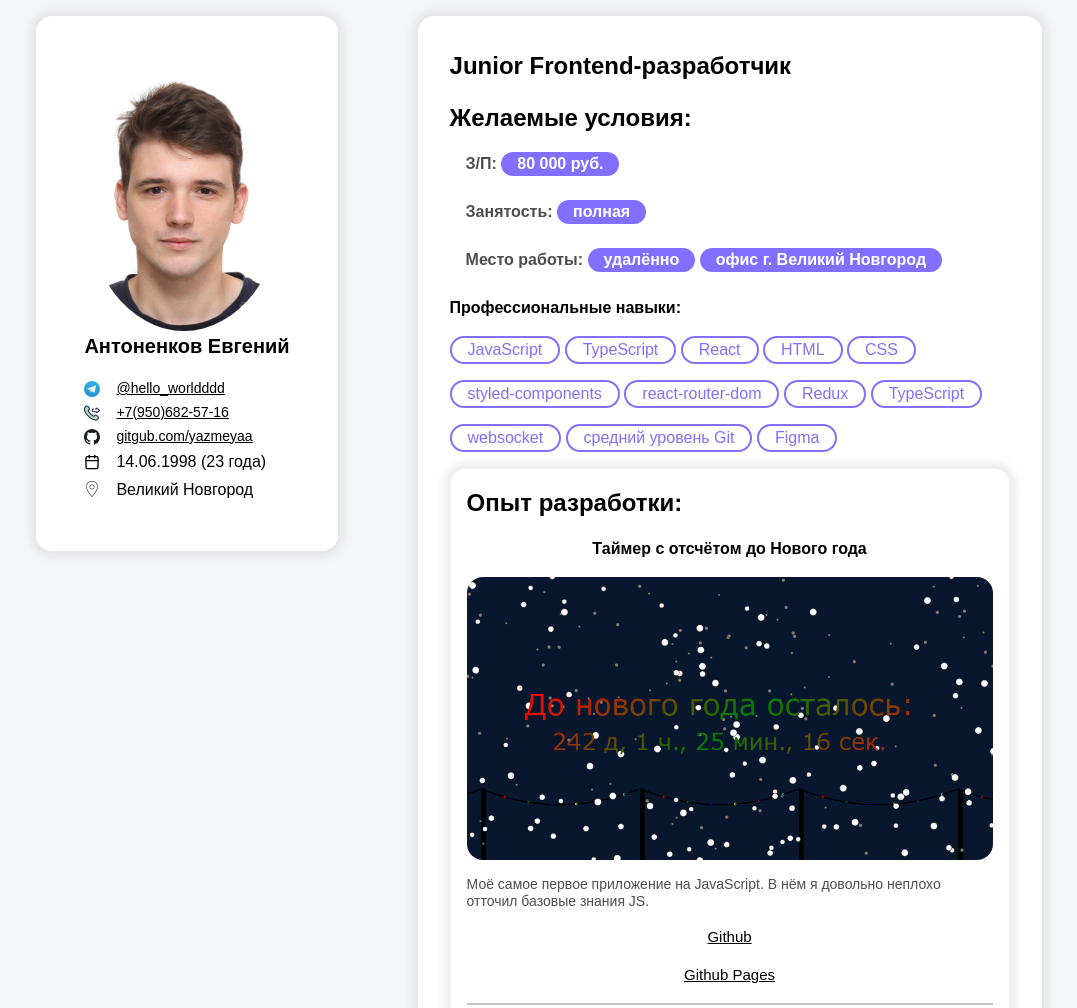
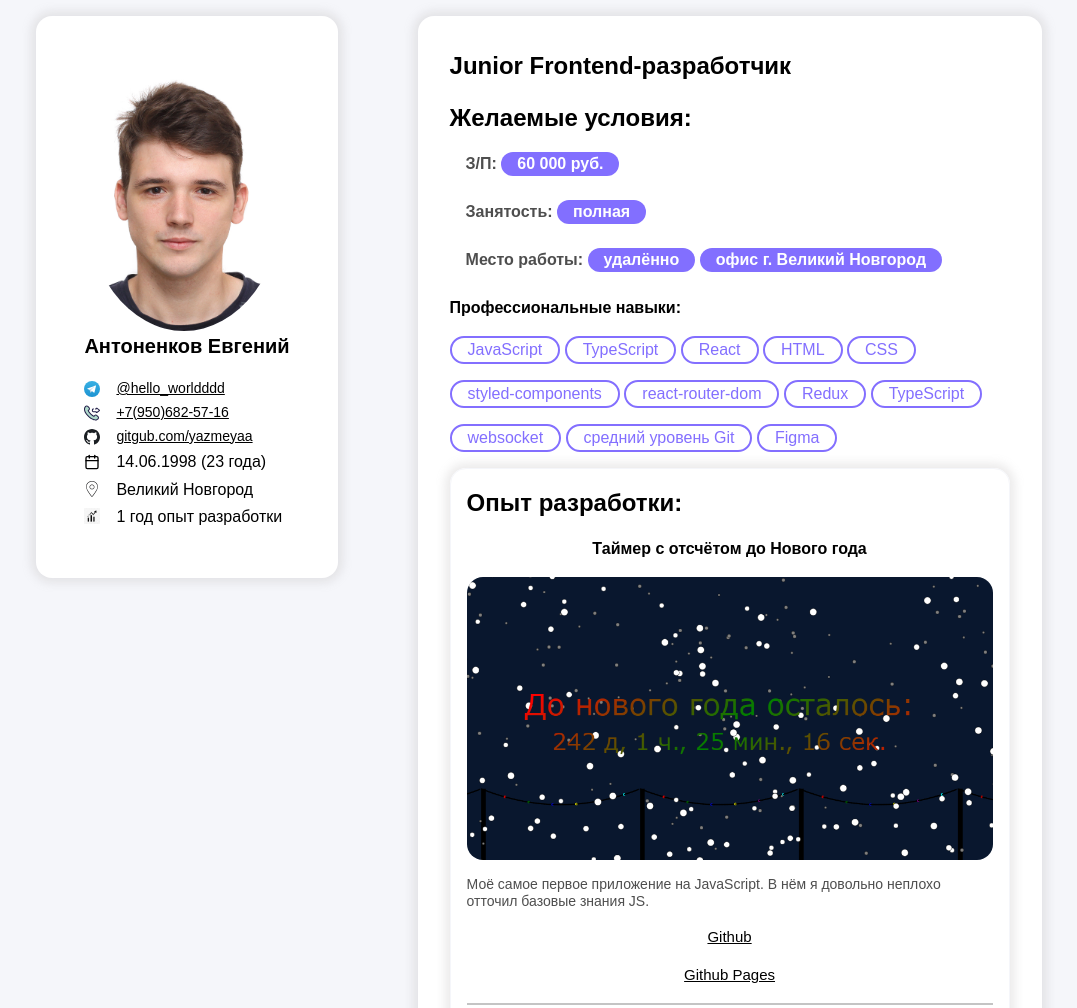
Before and after one commit to yazmeyaa/resume, a plain HTML site: page index.html in a window 1280 px wide. Shown: the top 1008 px of the page, without its empty margins (101-1178 px from the left). Drawn offline with Linux system fonts and the light colour scheme.

Commit message:
Added experience Updadet image of music player

```diff
--- a/index.html
+++ b/index.html
@@ -27,7 +27,8 @@
         </p>
 
         <p class="header_subtitle_item">
-            <img class="logos" src="/resume/src/assets/logos/phone.svg">  <a class="links" href="tel:+7-950-682-57-16">+7(950)682-57-16</a>
+            <img class="logos" src="/resume/src/assets/logos/phone.svg"> <a class="links"
+                href="tel:+7-950-682-57-16">+7(950)682-57-16</a>
         </p>
 
         <p class="header_subtitle_item">
@@ -40,8 +41,13 @@
         <p class="header_subtitle_item">
             <img class="logos" src="/resume/src/assets/logos/calendar.svg"> 14.06.1998 (23 года)
         </p>
+
         <p class="header_subtitle_item">
             <img class="logos" src="/resume/src/assets/logos/geoposition.svg"> Великий Новгород
+        </p>
+
+        <p class="header_subtitle_item">
+            <img class="logos" src="/resume/src/assets/logos/experience.png"> 1 год опыт разработки
         </p>
 
     </header>
@@ -52,7 +58,7 @@
         <div class="my_conditions">
             <h2 class="subtitle"> Желаемые условия: </h2>
             <ul class="conditions_list">
-                <li>З/П: <span class="condition_item">80 000 руб.</span> </li>
+                <li>З/П: <span class="condition_item">60 000 руб.</span> </li>
                 <li>Занятость: <span class="condition_item">полная</span> </li>
                 <li>Место работы: <span class="condition_item">удалённо</span> <span class="condition_item">офис г.
                         Великий
```
Also changed, not shown: src/assets/images/musicPlayerScreenshot.png, src/assets/logos/experience.png (added).
